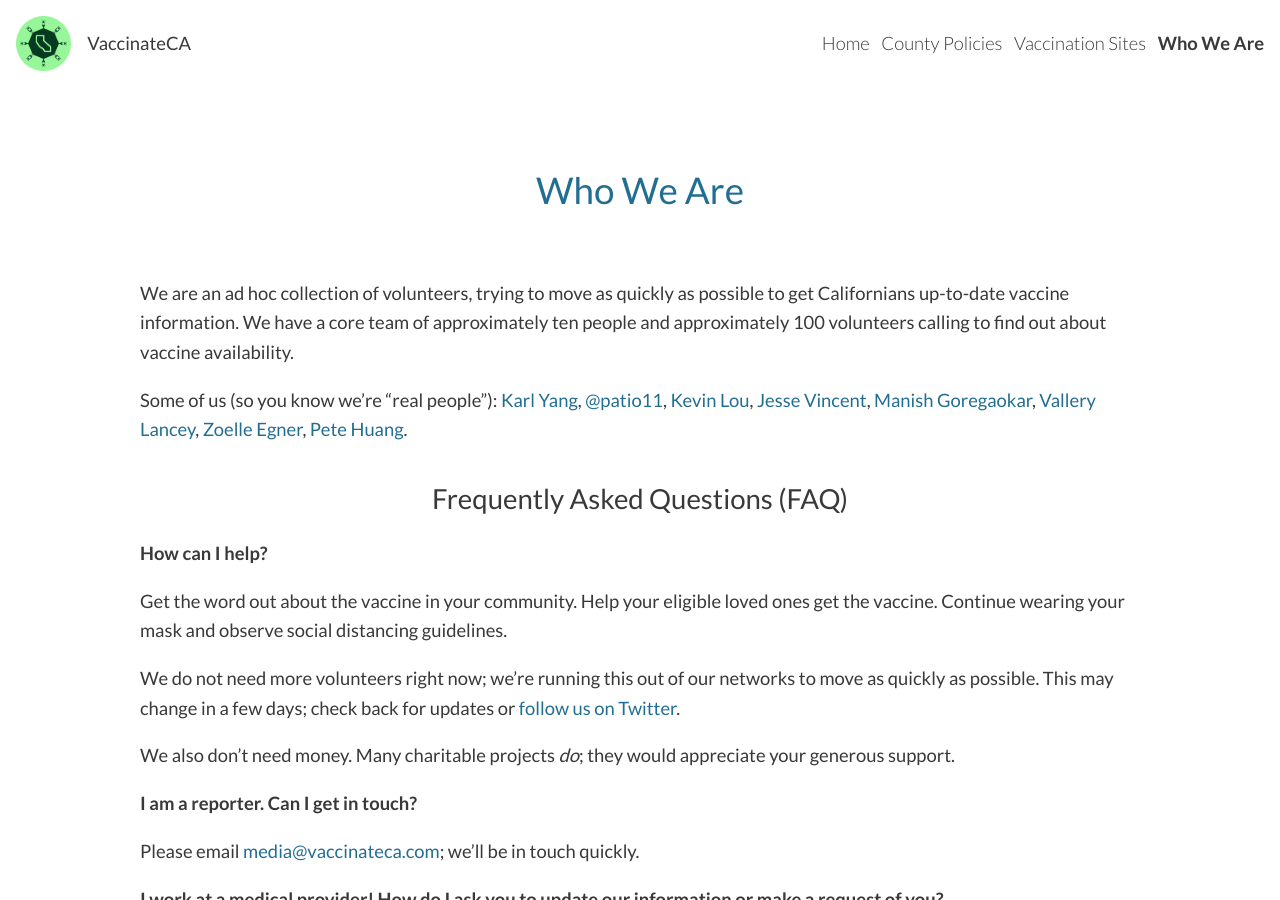
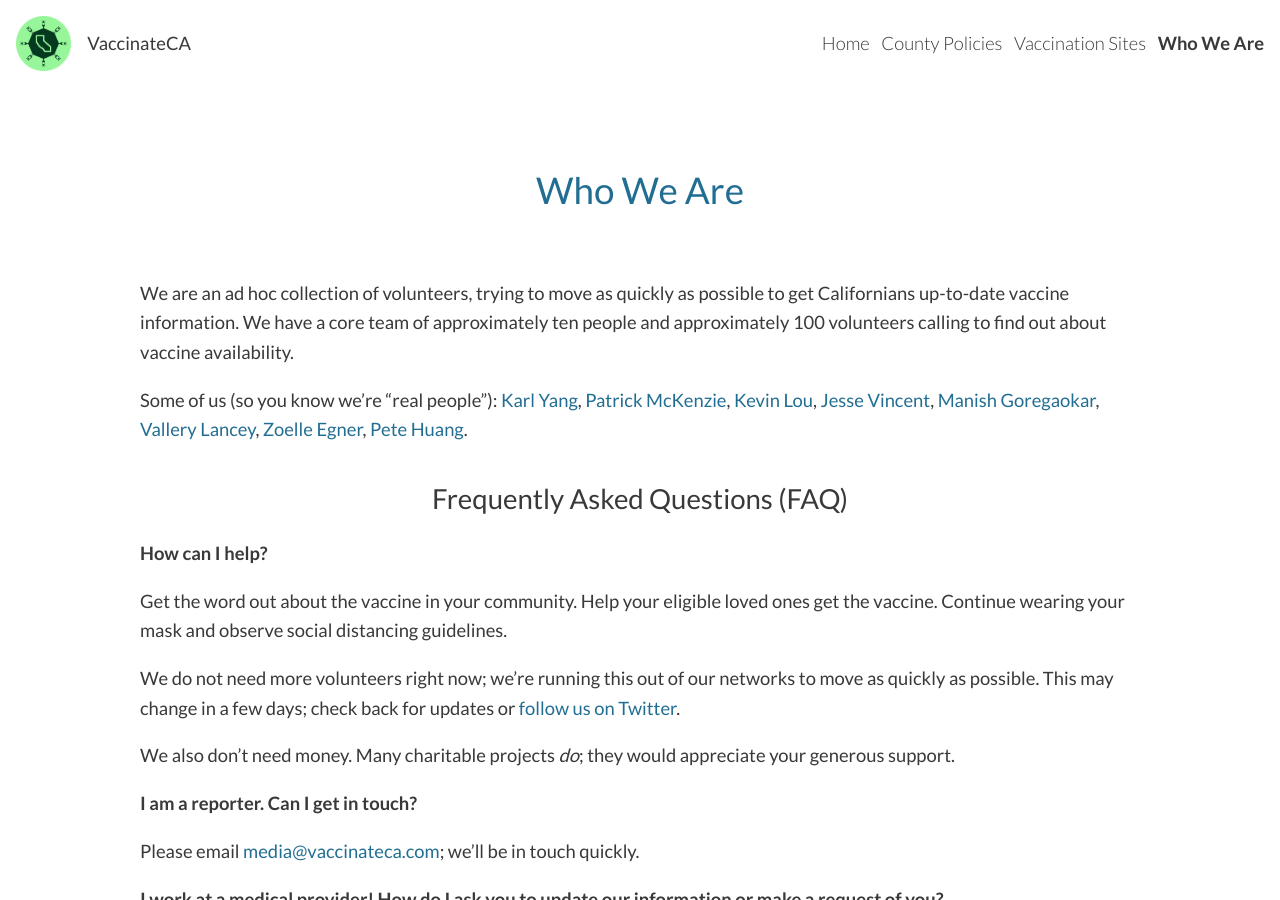
Before and after one commit to CAVaccineInventory/site, a Jekyll site: the page built from who-we-are.md, in a window 1280 px wide and 900 px high. Built offline with Jekyll 4.4.1, drawn with Linux system fonts in a browser that asks for light colours.

Commit message:
patio11 -> Patrick McKenzie for consistency with rest of team and perceived professionalism outside tech circles.

```diff
--- a/who-we-are.md
+++ b/who-we-are.md
@@ -7,7 +7,7 @@
 
 Some of us (so you know we're "real people"): <span id="people-list"></span>
 <!-- If you change this list, change the list in JS at the bottom too! -->
-<noscript>[Karl Yang](https://twitter.com/chiefofstuffs), [@patio11](https://twitter.com/patio11), [Zoelle Egner](https://twitter.com/zoelle), [Manish Goregaokar](https://twitter.com/manishearth), [Vallery Lancey](https://twitter.com/vllry), [Jesse Vincent](https://twitter.com/obra), [Kevin Lou](https://twitter.com/kevinbryantlou), and [Pete Huang](https://twitter.com/nonmayorpete).</noscript>
+<noscript>[Karl Yang](https://twitter.com/chiefofstuffs), [Patrick McKenzie](https://twitter.com/patio11), [Zoelle Egner](https://twitter.com/zoelle), [Manish Goregaokar](https://twitter.com/manishearth), [Vallery Lancey](https://twitter.com/vllry), [Jesse Vincent](https://twitter.com/obra), [Kevin Lou](https://twitter.com/kevinbryantlou), and [Pete Huang](https://twitter.com/nonmayorpete).</noscript>
 
 <a name="faq" />
 
@@ -52,7 +52,7 @@
     link: "https://twitter.com/chiefofstuffs",
   },
   {
-    name: "@patio11",
+    name: "Patrick McKenzie",
     link: "https://twitter.com/patio11",
   },
   {
```
